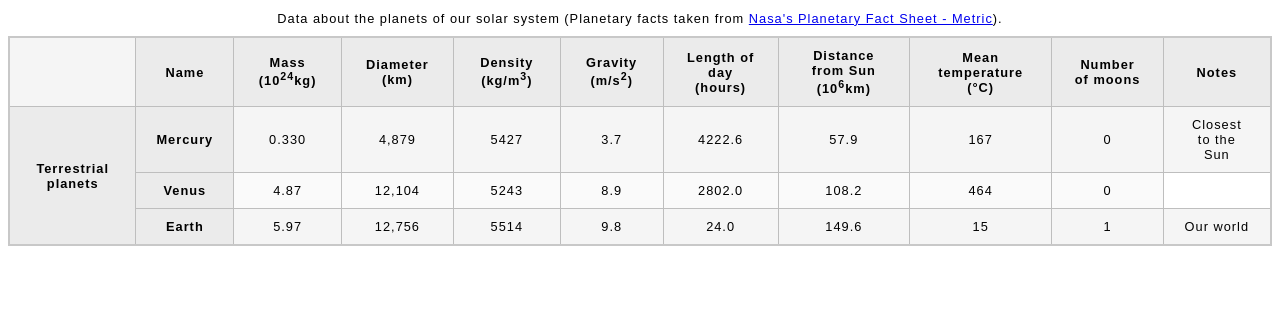
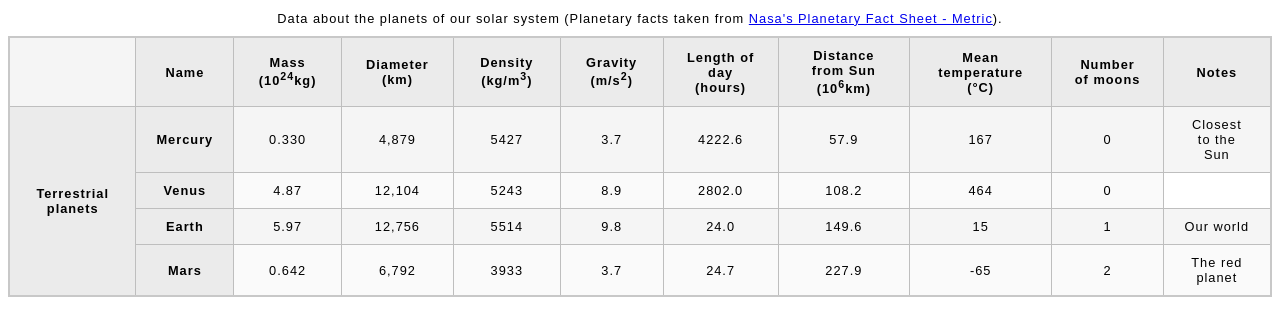
Before and after one commit to raymondchavez333/planetDataTable, a plain HTML site: page index.html in a window 1280 px wide. Shown: the part 79-414 px from the top of the page. Drawn offline with Linux system fonts and the light colour scheme.

Commit message:
Add Mars to the Terrestial Planets

```diff
--- a/index.html
+++ b/index.html
@@ -66,6 +66,18 @@
                 <td>1</td>
                 <td>Our world</td>
             </tr>
+            <tr>
+                <th>Mars</th>
+                <td>0.642</td>
+                <td>6,792</td>
+                <td>3933</td>
+                <td>3.7</td>
+                <td>24.7</td>
+                <td>227.9</td>
+                <td>-65</td>
+                <td>2</td>
+                <td>The red planet</td>
+            </tr>
         </tbody>
     </table>
   </body>
```
